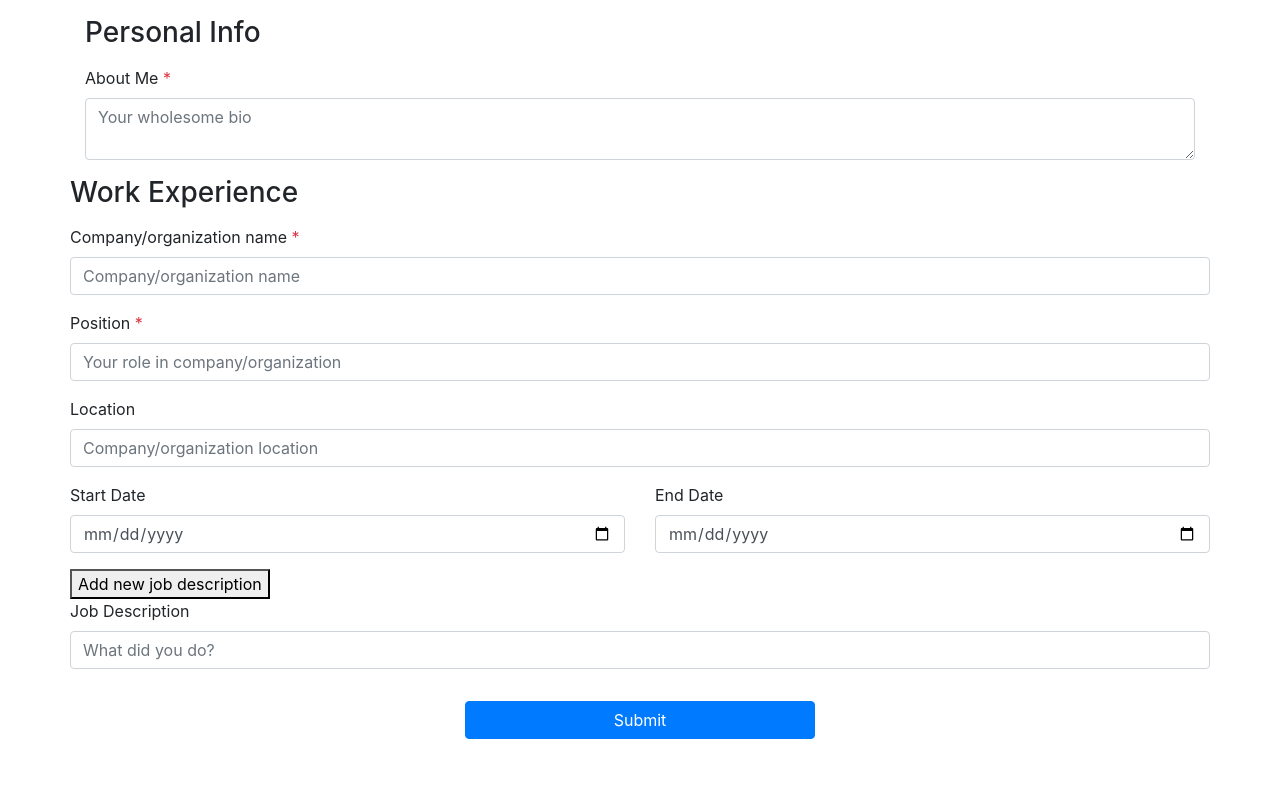
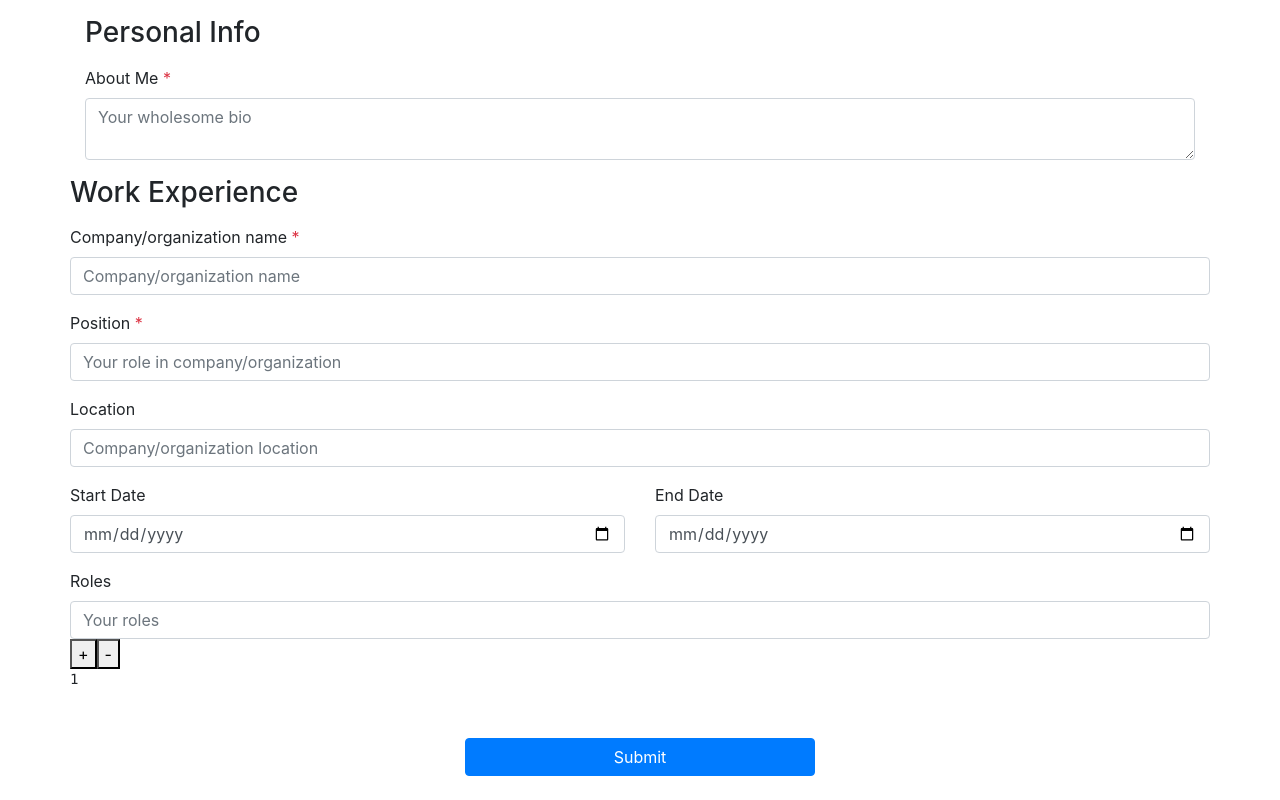
Before and after one commit to thomasoca/cv-generator-demo, a React (Create React App) app: page / in a window 1280 px wide. Shown: the part 668-1468 px from the top of the page. Before the commit the page ends 1431 px from the top, so only its background shows below. Built offline with nearby package versions, Linux system fonts and the light colour scheme.

Commit message:
fix nested form array

```diff
--- a/package.json
+++ b/package.json
@@ -12,7 +12,6 @@
     "@types/react-dom": "^17.0.3",
     "bootstrap": "^4.6.0",
     "formik": "^2.2.6",
-    "immer": "^9.0.1",
     "react": "^17.0.2",
     "react-dom": "^17.0.2",
     "react-scripts": "4.0.3",
--- a/src/components/MainForm.tsx
+++ b/src/components/MainForm.tsx
@@ -40,6 +40,7 @@ const MainForm = () => {
                             />
                             <br />
                             <MainSectionForm
+                                values={formik.values.main_section}
                                 handleChange={formik.handleChange}
                                 namespace="main_section"
                             />
--- a/src/components/MainSectionForm.tsx
+++ b/src/components/MainSectionForm.tsx
@@ -18,10 +18,11 @@ export const mainSectionInitialValues: MainSection = {
 interface IProps {
     namespace: string;
     handleChange: (e: any) => void;
+    values: MainSection;
 }
 
 const MainSectionForm = (props: IProps) => {
-    const { handleChange, namespace } = props;
+    const { handleChange, namespace, values } = props;
     return (
         <div>
             <h3 className="my-2">Personal Info</h3>
@@ -37,6 +38,7 @@ const MainSectionForm = (props: IProps) => {
                     />
                 </Col>
                 <WorkForm
+                    values={values.work_experience}
                     handleChange={handleChange}
                     namespace={namespace + ".work_experience"}
                 />
--- a/src/components/WorkForm.tsx
+++ b/src/components/WorkForm.tsx
@@ -1,8 +1,8 @@
 import { Col, Row } from "reactstrap";
 import TextInput from "./TextInput";
 import { Work, WorkExperience } from "./Models";
-import React, { useState } from "react";
-import { produce } from "immer";
+import React from "react";
+import { FieldArray } from "formik";
 
 const workInitialValues: Work = {
     company: "",
@@ -10,7 +10,7 @@ const workInitialValues: Work = {
     start_period: "",
     end_period: "",
     location: "",
-    descriptions: [],
+    descriptions: [""],
 };
 export const experienceInitialValues: WorkExperience = {
     label: "Experience",
@@ -20,11 +20,12 @@ export const experienceInitialValues: WorkExperience = {
 interface IProps {
     namespace: string;
     handleChange: (e: any) => void;
+    values: WorkExperience;
 }
 
 const WorkForm = (props: IProps) => {
     const { handleChange, namespace } = props;
-    const [roles, setRoles] = useState<string[]>([""]);
+
     return (
         <div>
             <h3 className="my-2">Work Experience</h3>
@@ -77,34 +78,66 @@ const WorkForm = (props: IProps) => {
                     />
                 </Col>
                 <Col xs={12} className="my-2">
+                    <FieldArray
+                        name={namespace + ".lists[0].descriptions"}
+                        render={(arrayHelpers) => (
+                            <div>
+                                {props.values.lists[0].descriptions.length >
+                                    0 &&
+                                    props.values.lists[0].descriptions.map(
+                                        (role, index) => {
+                                            return (
+                                                <div key={index}>
+                                                    <div>
+                                                        <TextInput
+                                                            name={
+                                                                namespace +
+                                                                `.lists[0].descriptions.${index}`
+                                                            }
+                                                            type="text"
+                                                            label="Roles"
+                                                            placeholder="Your roles"
+                                                            onChange={
+                                                                handleChange
+                                                            }
+                                                        />
+                                                    </div>
                                                     <button
                                                         type="button"
                                                         onClick={() => {
-                            setRoles((currentRoles) => [...currentRoles, ""]);
+                                                            arrayHelpers.insert(
+                                                                index,
+                                                                ""
+                                                            );
                                                         }}
                                                     >
-                        Add new job description
+                                                        +
                                                     </button>
-                    {roles.map((p, index) => {
-                        return (
-                            <div>
-                                <TextInput
-                                    type="text"
-                                    label="Job Description"
-                                    name={`.lists[0].descriptions.${index}`}
-                                    onChange={(e) => {
-                                        const newRole = e.target.value;
-                                        setRoles((currentRoles) =>
-                                            produce(currentRoles, (v) => {
-                                                v[index] = newRole;
-                                            })
-                                        );
-                                    }}
-                                    placeholder="What did you do?"
-                                />
+                                                    <button
+                                                        type="button"
+                                                        onClick={() =>
+                                                            arrayHelpers.remove(
+                                                                index
+                                                            )
+                                                        }
+                                                    >
+                                                        -
+                                                    </button>
+                                                    <pre>
+                                                        {
+                                                            props.values
+                                                                .lists[0]
+                                                                .descriptions
+                                                                .length
+                                                        }
+                                                    </pre>
                                                 </div>
                                             );
-                    })}
+                                        }
+                                    )}
+                            </div>
+                        )}
+                    />
                 </Col>
             </Row>
         </div>
```
Also changed, not shown: 1 other file (tests, documents, lock files or other folders). Lines whose indentation alone changed are shown as unchanged.
